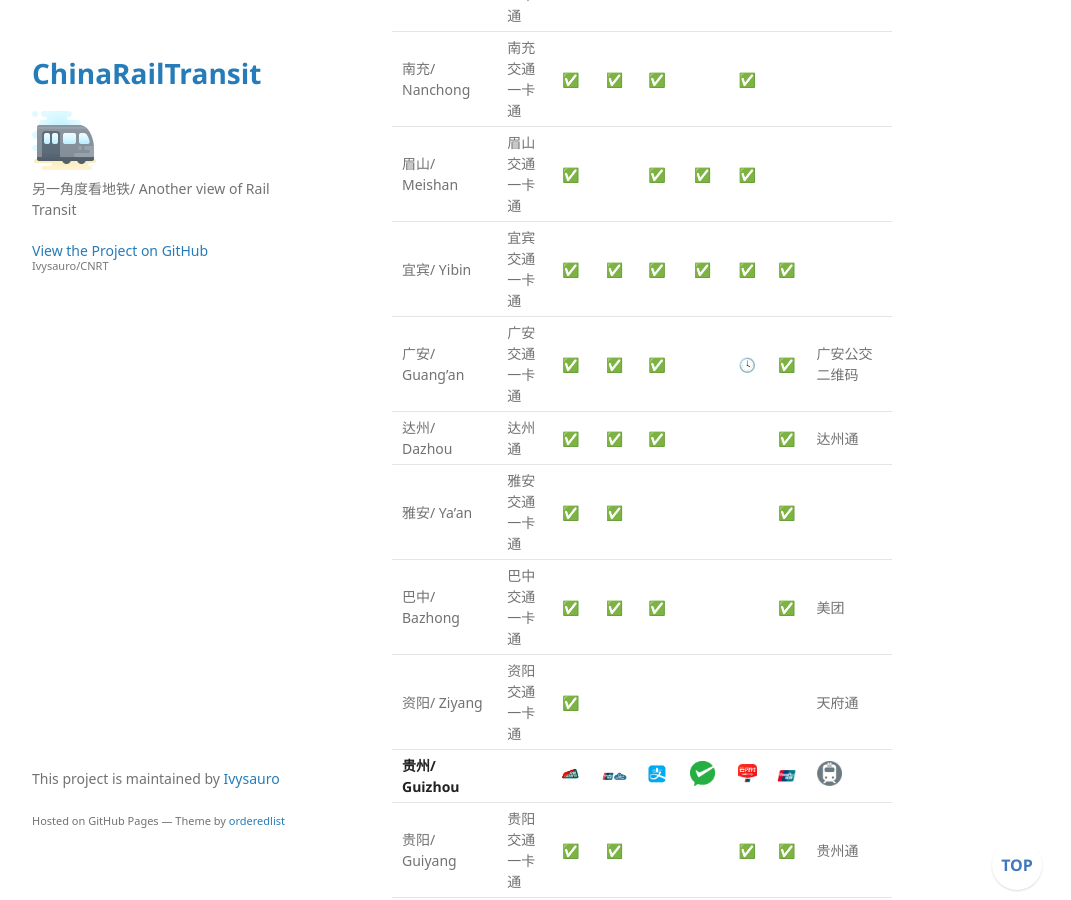
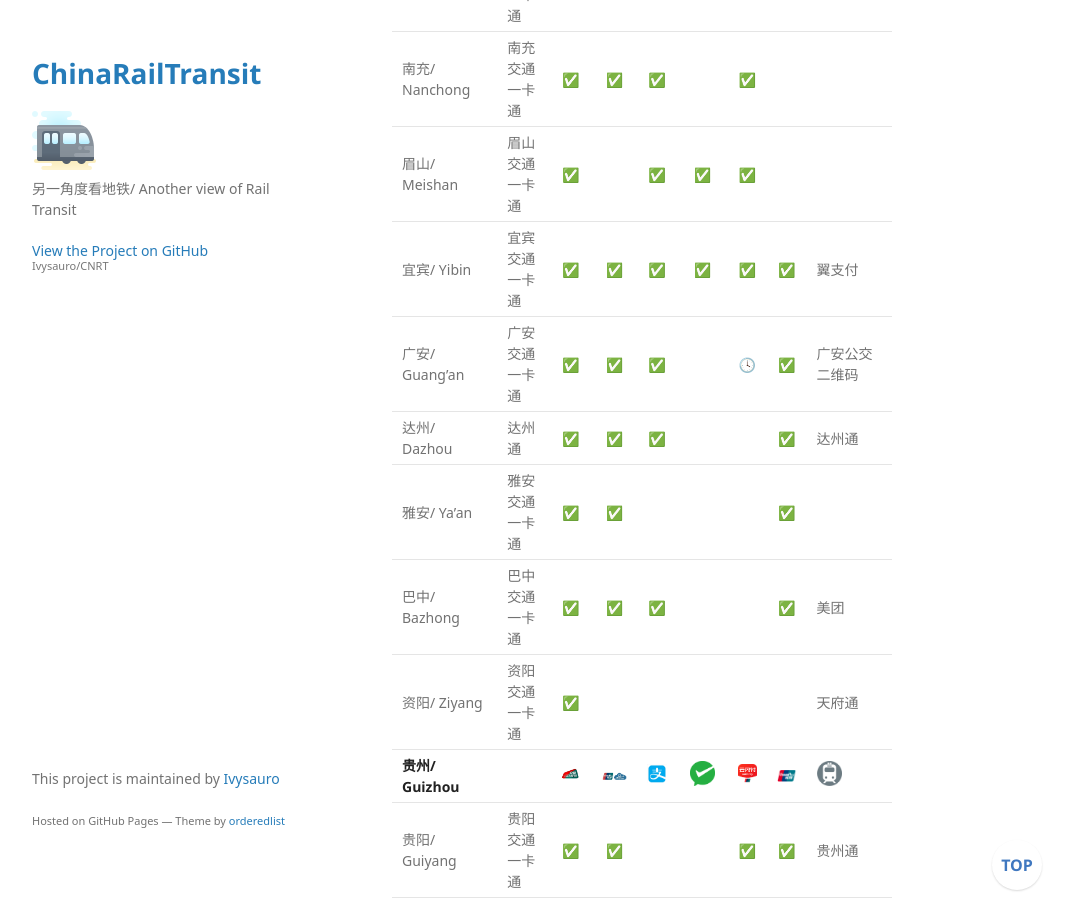
Before and after one commit to Ivysauro/CNRT, a Jekyll site: the page built from data/Bus Pay.md, in a window 1280 px wide and 900 px high, scrolled down 23478 px. Shown: the whole window, without its empty margins (178-1249 px from the left). Built offline with Jekyll 4.4.1, drawn with Linux system fonts in a browser that asks for light colours; some web fonts are replaced; our own code applies the rules of GitHub Pages for plain Markdown files; a script that is not in the unit is left out.

Commit message:
🍊更新宜宾数据

```diff
--- a/data/Bus Pay.md
+++ b/data/Bus Pay.md
@@ -341,7 +341,7 @@
 | 乐山/ Leshan | 乐山交通一卡通 | ✅ | ✅ | ✅ | | ✅ | ✅ | 嘉州通 |
 | 南充/ Nanchong | 南充交通一卡通 | ✅ | ✅ | ✅ | | ✅ | | |
 | 眉山/ Meishan | 眉山交通一卡通 | ✅ | | ✅ | ✅ | ✅ | | |
-| 宜宾/ Yibin | 宜宾交通一卡通 | ✅ | ✅ | ✅ | ✅ | ✅ | ✅ | |
+| 宜宾/ Yibin | 宜宾交通一卡通 | ✅ | ✅ | ✅ | ✅ | ✅ | ✅ | 翼支付 |
 | 广安/ Guang'an | 广安交通一卡通 | ✅ | ✅ | ✅ | | 🕓 | ✅ | 广安公交二维码 |
 | 达州/ Dazhou | 达州通 | ✅ | ✅ | ✅ | | | ✅ | 达州通 |
 | 雅安/ Ya'an | 雅安交通一卡通 | ✅ | ✅ | | | | ✅ | |
```
